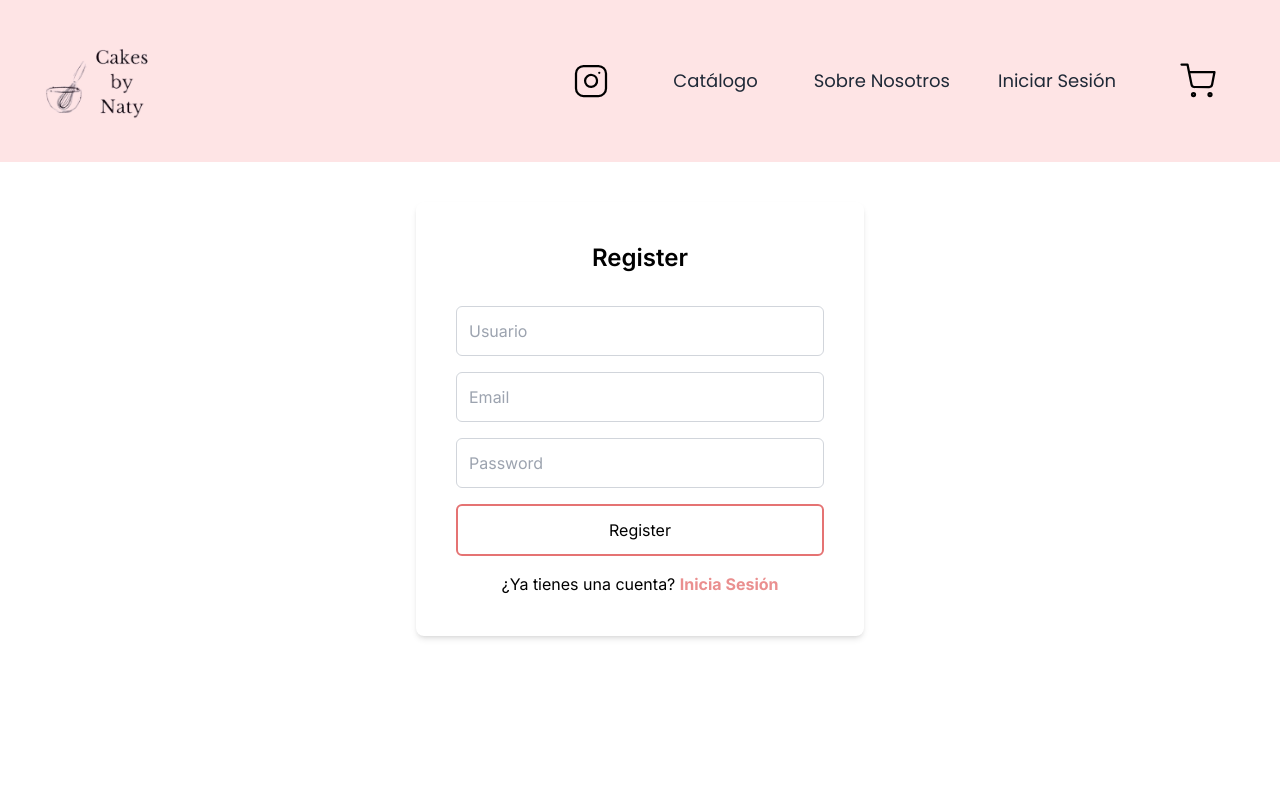
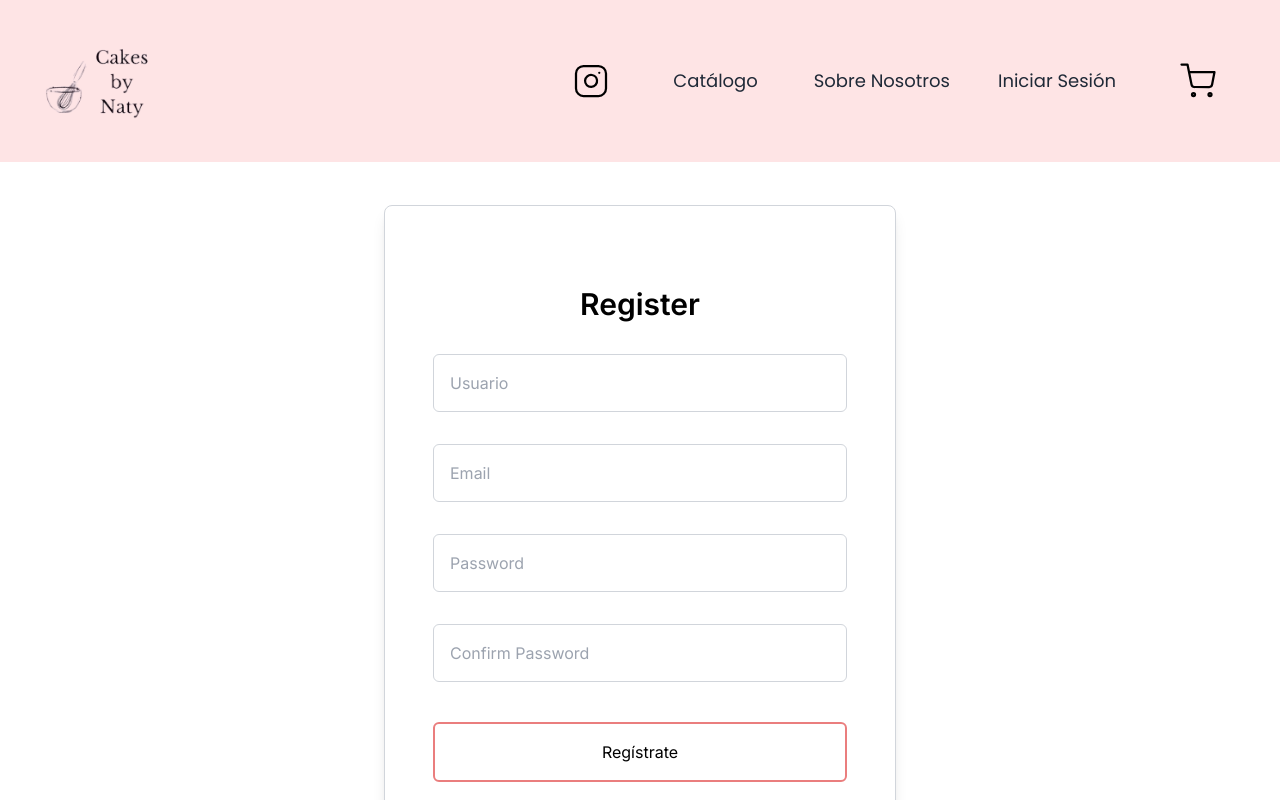
Before and after one commit to FabianKel/cakes-by-naty, a Next.js app in the folder frontend/: page /register in a window 1280 px wide. Shown: the top 800 px of the page. Built offline with nearby package versions, Linux system fonts and the light colour scheme.

Commit message:
fixed register form

```diff
--- a/frontend/src/app/register/page.js
+++ b/frontend/src/app/register/page.js
@@ -1,11 +1,13 @@
 import Header from '@/components/Header'
 import RegisterSection from '@/components/RegisterSection'
+import Footer from '@/components/Footer'
 
 export default function Register() {
   return (
     <>
     <Header/>
     <RegisterSection/>
+    <Footer/>
     </>
   )
 }
--- a/frontend/src/components/LoginSection.jsx
+++ b/frontend/src/components/LoginSection.jsx
@@ -69,9 +69,9 @@ function LoginSection() {
           <div className="mb-8">
             <button
               type="submit"
-              className="w-full p-4 bg-white-600 text-black border-2 border-hoverPink rounded-md font-poppins hover:bg-hoverPink transition duration-300"
+              className="w-full p-4 bg-white-600 text-black border-2 border-custom1Pink rounded-md font-poppins hover:bg-custom1Pink transition duration-300"
             >
-              Login
+              Inicia Sesión
             </button>
           </div>
         </form>
--- a/frontend/src/components/RegisterSection.jsx
+++ b/frontend/src/components/RegisterSection.jsx
@@ -1,13 +1,13 @@
+import React from 'react';
+
 function RegisterSection() {
-
-
-//Para este register se debe tomar el Rol del usuario como el predeterminado osea "Cliente"
+    //Para este register se debe tomar el Rol del usuario como el predeterminado osea "Cliente"
 
     return (
-        <div className="p-10">
-            <div className="bg-white w-full max-w-md mx-auto p-10 rounded-lg shadow-md">
+        <div className="flex items-center justify-center min-h-screen bg-white">
+            <div className="bg-white w-full max-w-lg mx-auto p-12 py-20 rounded-lg shadow-lg border border-gray-300">
                 <div className="text-center mb-8">
-                    <h1 className="text-2xl font-semibold font-poppins">Register</h1>
+                    <h1 className="text-3xl font-semibold font-poppins">Register</h1>
                 </div>
                 <form>
                     <div className="mb-4">
@@ -17,7 +17,7 @@ function RegisterSection() {
                             placeholder="Usuario"
                             //value={values.name}
                             //onChange={handleChange}
-                            className="w-full p-3 border border-gray-300 rounded-md font-poppins"
+                            className="w-full p-4 border border-gray-300 rounded-md font-poppins mb-4"
                         />
                         {/*errors.name && <span className="text-red-500 text-sm block text-center mt-2">{errors.name}</span>*/}
                     </div>
@@ -28,7 +28,7 @@ function RegisterSection() {
                             placeholder="Email"
                             //value={values.email}
                             //onChange={handleChange}
-                            className="w-full p-3 border border-gray-300 rounded-md font-poppins"
+                            className="w-full p-4 border border-gray-300 rounded-md font-poppins mb-4"
                         />
                         {/*errors.email && <span className="text-red-500 text-sm block text-center mt-2">{errors.email}</span>*/}
                     </div>
@@ -39,26 +39,37 @@ function RegisterSection() {
                             placeholder="Password"
                             //value={values.password}
                             //onChange={handleChange}
-                            className="w-full p-3 border border-gray-300 rounded-md font-poppins"
+                            className="w-full p-4 border border-gray-300 rounded-md font-poppins mb-4"
                         />
                         {/*errors.password && <span className="text-red-500 text-sm block text-center mt-2">{errors.password}</span>*/}
                     </div>
-                    <div className="mb-4">
+                    <div className="mb-6">
+                        <input
+                            type="password"
+                            name="confirmPassword"
+                            placeholder="Confirm Password"
+                            //value={values.confirmPassword}
+                            //onChange={handleChange}
+                            className="w-full p-4 border border-gray-300 rounded-md font-poppins mb-4"
+                        />
+                        {/*errors.confirmPassword && <span className="text-red-500 text-sm block text-center mt-2">{errors.confirmPassword}</span>*/}
+                    </div>
+                    <div className="mb-8">
                         <button
                             type="submit"
-                            className="w-full p-3 bg-white text-black border-hoverPink border-2 rounded-md font-poppins hover:bg-hoverPink transition duration-300"
+                            className="w-full p-4 bg-white-600 text-black border-2 border-custom1Pink rounded-md font-poppins hover:bg-custom1Pink transition duration-300"
                         >
-                            Register
+                            Regístrate
                         </button>
                     </div>
                 </form>
-                <div className="text-center mt-4">
+                <div className="text-center mt-8">
                     <p>
                         ¿Ya tienes una cuenta?{' '}
                         <a
                             href="/login"
                             //onClick={(e) => navigate('/login')}
-                            className="text-midPink hover:text-hoverPink font-bold transition-colors"
+                            className="text-midPink hover:text-hoverPink hover:cursor-pointer font-bold transition-colors"
                         >
                             Inicia Sesión
                         </a>
--- a/frontend/tailwind.config.js
+++ b/frontend/tailwind.config.js
@@ -9,6 +9,7 @@ module.exports = {
     extend: {
       colors: {
         customPink: '#FEE4E5',
+        custom1Pink: '#EA7E7E',
         otherPink: '#EAC2C4',
         midPink: '#EA8F8F',
         hoverPink:'#E57373',
```
